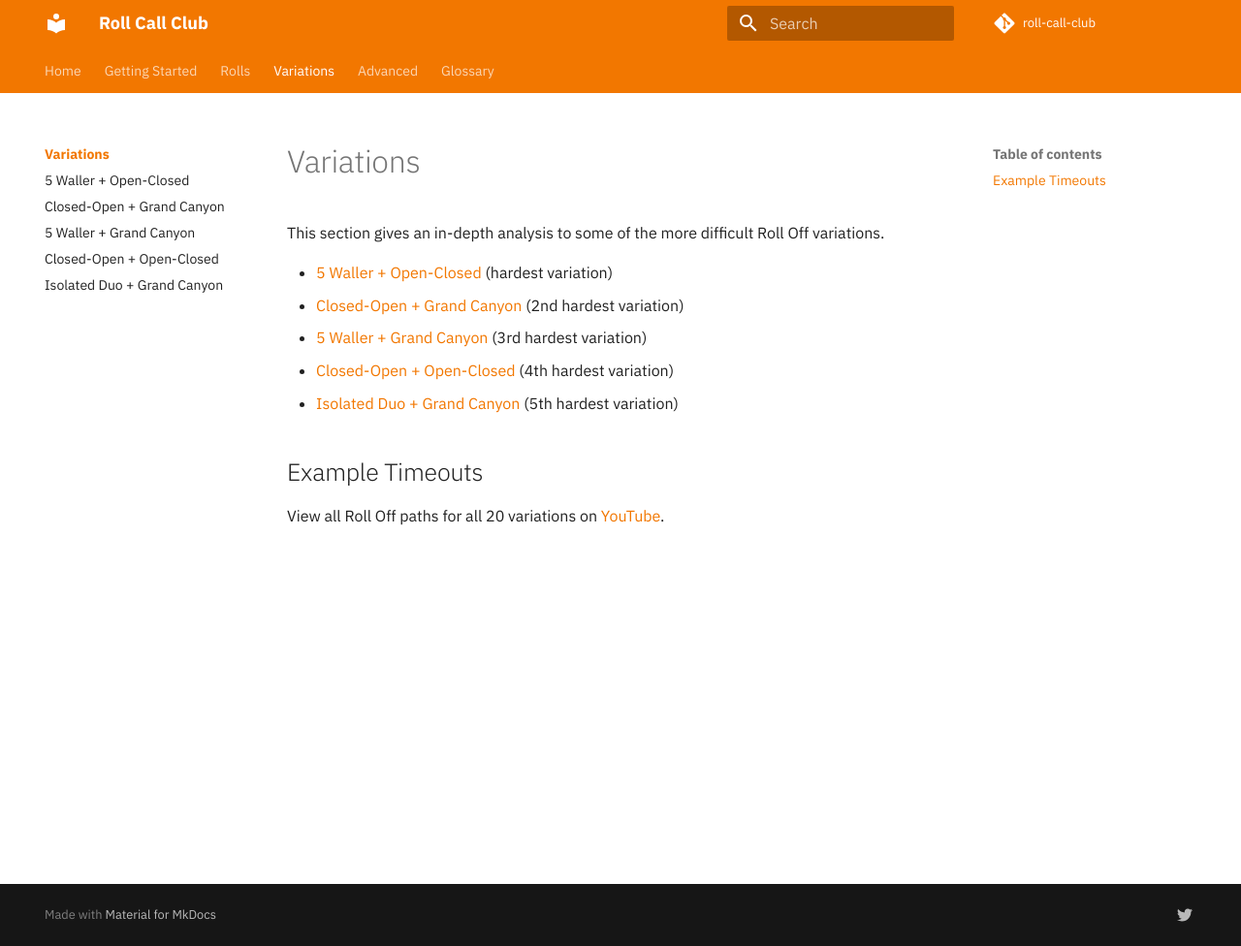
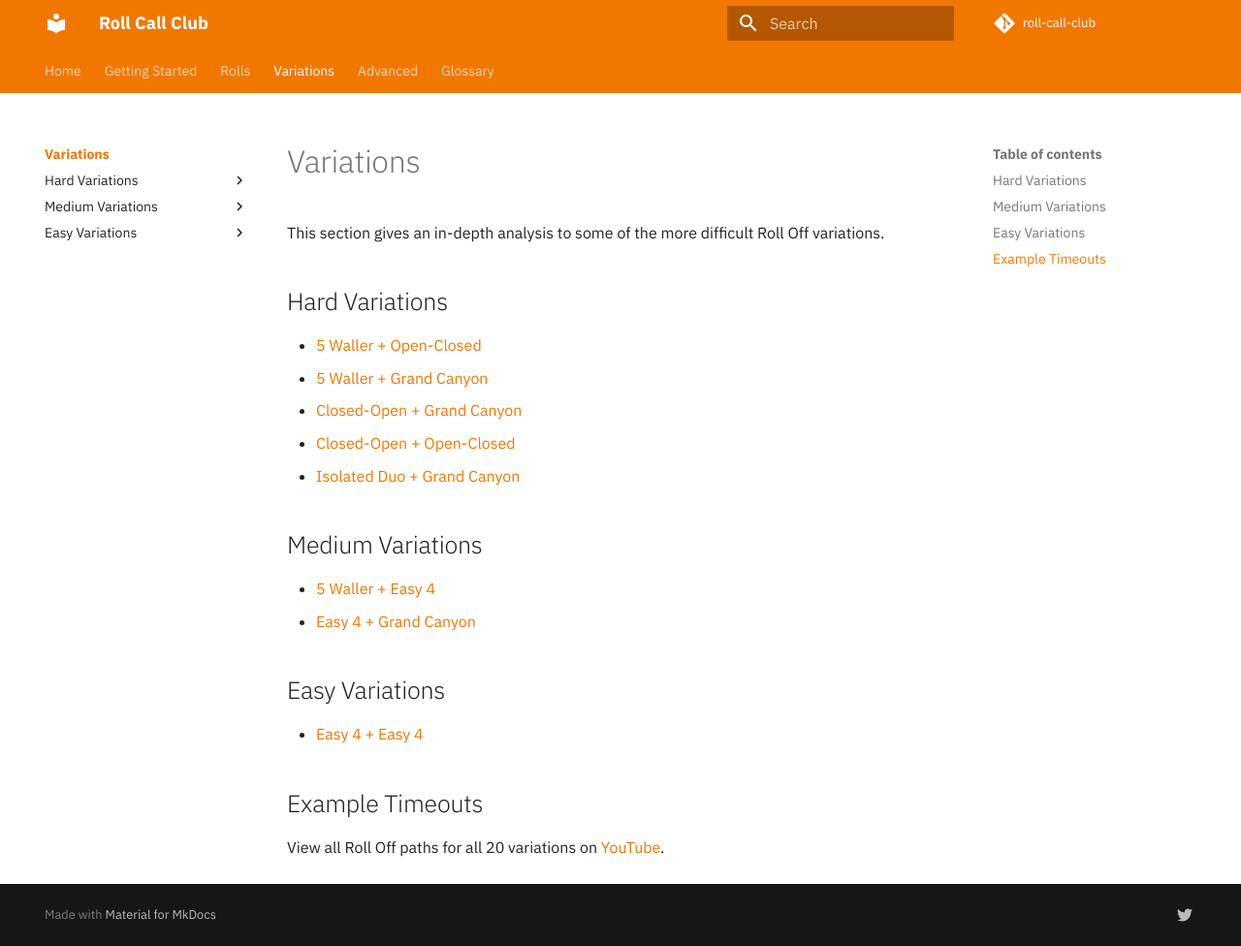
Before and after one commit to alexjlockwood/roll-off-club, an MkDocs documentation site: the page built from docs/variations/index.md, in a window 1280 px wide and 976 px high. Shown: the whole window at 97% size. Built offline with MkDocs 1.6.1 and Material for MkDocs 9.7.7, drawn with Linux system fonts in a browser that asks for light colours; comment, search, counter and statistics services are not loaded.

Commit message:
add other variations

```diff
--- a/docs/variations/index.md
+++ b/docs/variations/index.md
@@ -2,11 +2,22 @@
 
 This section gives an in-depth analysis to some of the more difficult Roll Off variations.
 
-* [5 Waller + Open-Closed](./5-waller-open-closed.md) (hardest variation)
-* [Closed-Open + Grand Canyon](./closed-open-grand-canyon.md) (2nd hardest variation)
-* [5 Waller + Grand Canyon](./5-waller-grand-canyon.md) (3rd hardest variation)
-* [Closed-Open + Open-Closed](./closed-open-open-closed.md) (4th hardest variation)
-* [Isolated Duo + Grand Canyon](./isolated-duo-grand-canyon.md) (5th hardest variation)
+## Hard Variations
+
+* [5 Waller + Open-Closed](./5-waller-open-closed.md)
+* [5 Waller + Grand Canyon](./5-waller-grand-canyon.md)
+* [Closed-Open + Grand Canyon](./closed-open-grand-canyon.md)
+* [Closed-Open + Open-Closed](./closed-open-open-closed.md)
+* [Isolated Duo + Grand Canyon](./isolated-duo-grand-canyon.md)
+
+## Medium Variations
+
+* [5 Waller + Easy 4](./5-waller-easy-4.md)
+* [Easy 4 + Grand Canyon](./easy-4-grand-canyon.md)
+
+## Easy Variations
+
+* [Easy 4 + Easy 4](./easy-4-easy-4.md)
 
 ## Example Timeouts
 
--- a/mkdocs.yml
+++ b/mkdocs.yml
@@ -30,11 +30,17 @@ nav:
       - rolls/grand-canyon.md
   - 'Variations':
       - variations/index.md
-      - variations/5-waller-open-closed.md
-      - variations/closed-open-grand-canyon.md
-      - variations/5-waller-grand-canyon.md
-      - variations/closed-open-open-closed.md
-      - variations/isolated-duo-grand-canyon.md
+      - 'Hard Variations':
+          - variations/5-waller-open-closed.md
+          - variations/closed-open-grand-canyon.md
+          - variations/5-waller-grand-canyon.md
+          - variations/closed-open-open-closed.md
+          - variations/isolated-duo-grand-canyon.md
+      - 'Medium Variations':
+          - variations/5-waller-easy-4.md
+          - variations/easy-4-grand-canyon.md
+      - 'Easy Variations':
+          - variations/easy-4-easy-4.md
   - 'Advanced':
       - advanced/counting-laps.md
       - advanced/isolated-duo-god-jumps.md
```
Also changed, not shown: docs/variations/5-waller-easy-4.md (added, +29 -0 lines), docs/variations/5-waller-grand-canyon.md (+4 -4 lines), docs/variations/easy-4-easy-4.md (added, +19 -0 lines), docs/variations/easy-4-grand-canyon.md (added, +35 -0 lines), docs/images/variations/5-waller-easy-4.jpg (added), docs/images/variations/easy-4-easy-4.jpg (added), docs/images/variations/easy-4-grand-canyon.jpg (added), 5 other files.
